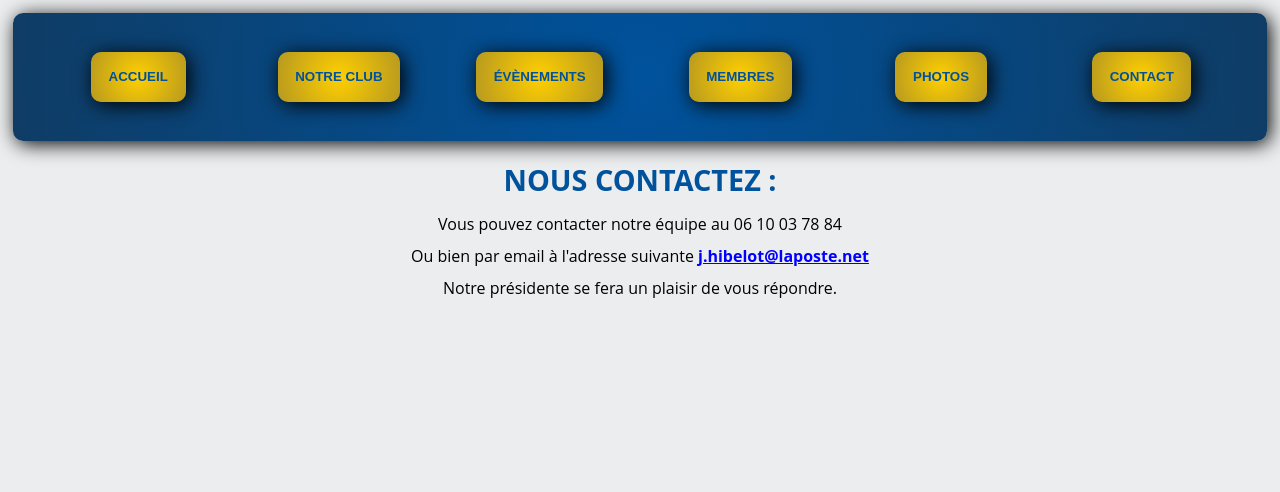
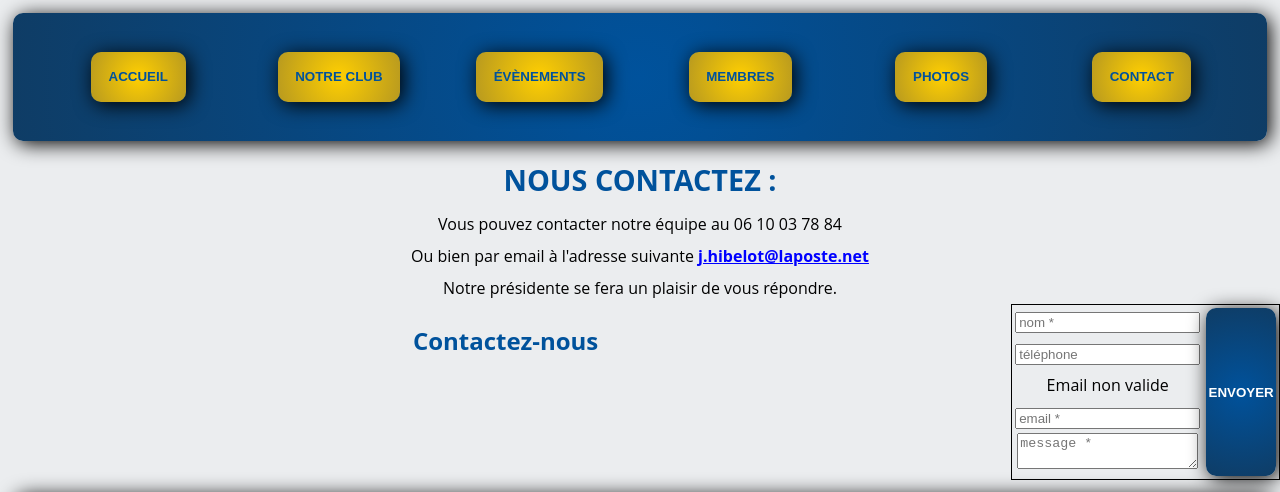
Before and after one commit to philippine-baudrand/Lions-Club-Alpilles, a React app: page /contact in a window 1280 px wide. Shown: the top 492 px of the page. Built offline with nearby package versions, Linux system fonts and the light colour scheme.

Commit message:
try to change contact css

```diff
--- a/src/components/Contact/contact.js
+++ b/src/components/Contact/contact.js
@@ -48,10 +48,10 @@ const Contact = () => {
           <span>Vous pouvez contacter notre équipe au <a href="tel:+33610037884"> 06 10 03 78 84 </a></span>
           <span>Ou bien par email à l'adresse suivante <a className="emailLink" href="mailto:j.hibelot@laposte.net"> j.hibelot@laposte.net </a></span>
           <span>Notre présidente se fera un plaisir de vous répondre.</span>
-        </address>
-    </div>
+
+
+      <h2>Contactez-nous</h2>
     <form className="contact-form">
-      <h2>Contactez-nous</h2>
       <div className="form-content">
         <input
           type="text"
@@ -91,13 +91,15 @@ const Contact = () => {
         />
       </div>
       <input
-        className="button"
+        className="go-back"
         type="button"
         value="Envoyer"
         onClick={handleSubmit}
       />
       <div className="form-message"></div>
     </form>
+    </address>
+    </div>
     <Footer />
 </div>
   );
--- a/src/components/Contact/contact.scss
+++ b/src/components/Contact/contact.scss
@@ -1,6 +1,6 @@
 .contact_main
 {
-     height: 576px;
+/*      height: 576px; */
 };
 
 /*
@@ -27,3 +27,12 @@ span:before {content:" "; display: block; }
 {
     line-height: 2;
 };
+
+.contact-form {
+    border: solid 1px;
+    display:flex;
+}
+
+.form-content {
+    justify-content: center;
+}
```
